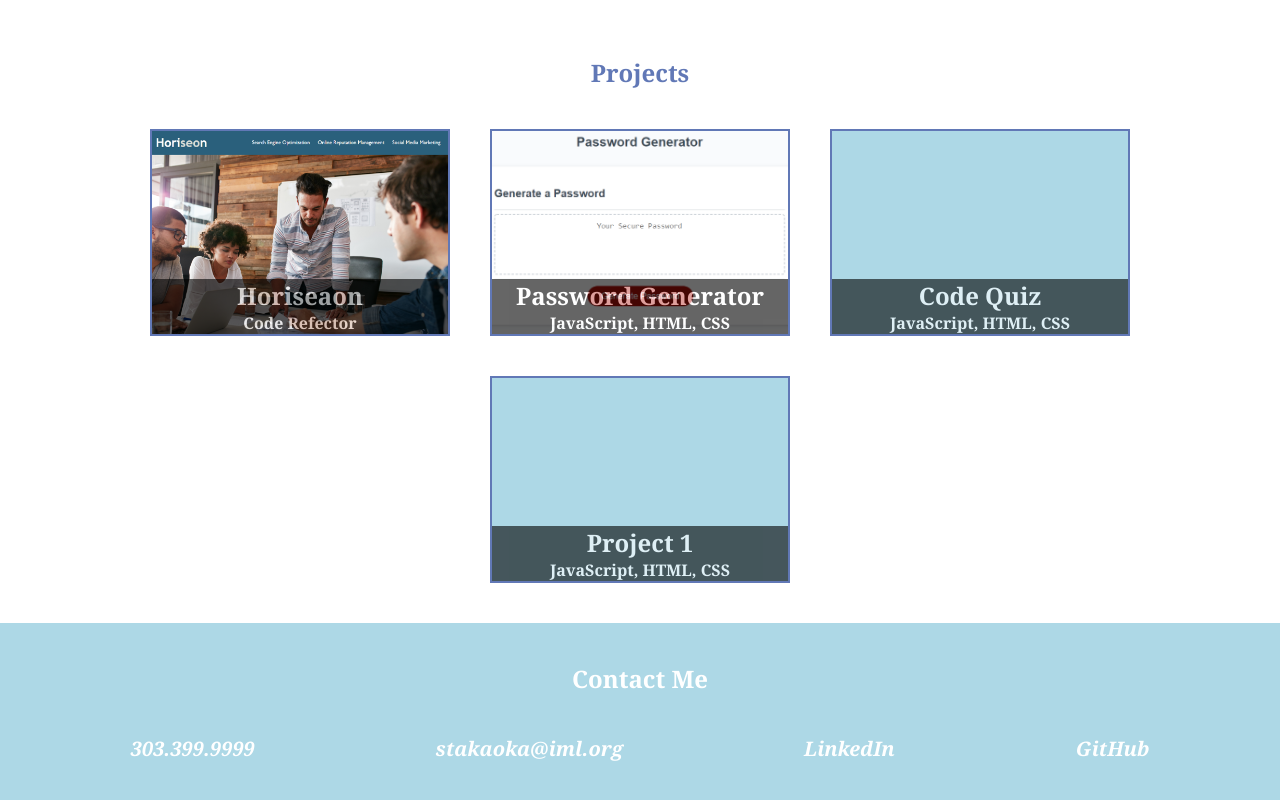
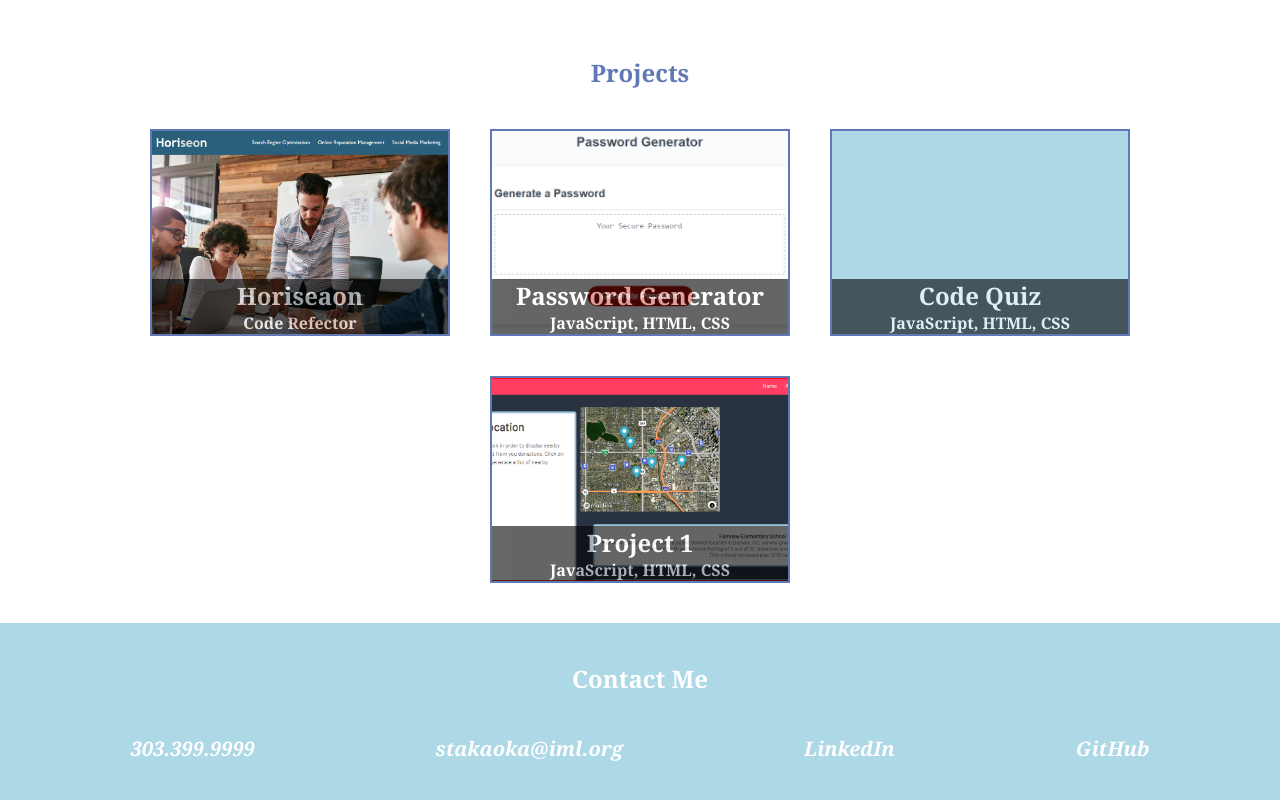
Before and after one commit to kaleikautakaoka/Web-Profile, a plain HTML site: page index.html in a window 1280 px wide. Shown: the part 952-1752 px from the top of the page. Drawn offline with Linux system fonts and the light colour scheme.

Commit message:
projectaddition

```diff
--- a/assets/css/style.css
+++ b/assets/css/style.css
@@ -154,6 +154,12 @@ a:hover {
   background-image: url("../images/pass-gen.png");
 }
 
+.project-1 {
+  background-size: cover;
+  background-position: center;
+  background-image: url("../images/donate.png");
+}
+
 address a {
   color: #fff;
 }
--- a/index.html
+++ b/index.html
@@ -72,7 +72,7 @@
           <!-- module challenge 4 -->
           <!-- module challenge 5 -->
           <!-- Group Project 1 -->
-          <a href="#" class="card project-1">
+          <a href="https://ianishmael.github.io/Donate-2-Educate/" class="card project-1">
             <div>
               <h3>Project 1</h3>
               <span>JavaScript, HTML, CSS</span>
```
Also changed, not shown: assets/images/donate.png (added).
